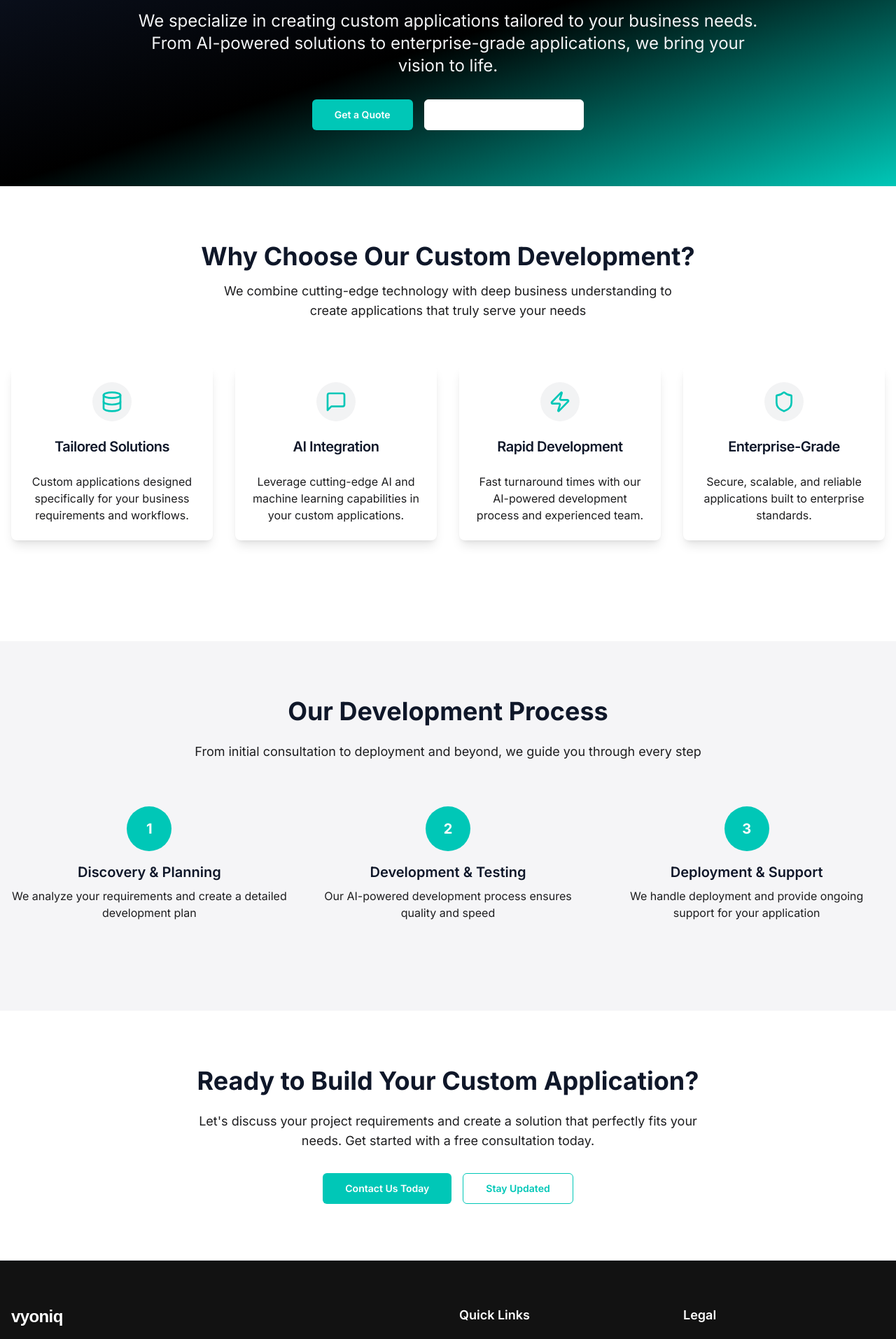
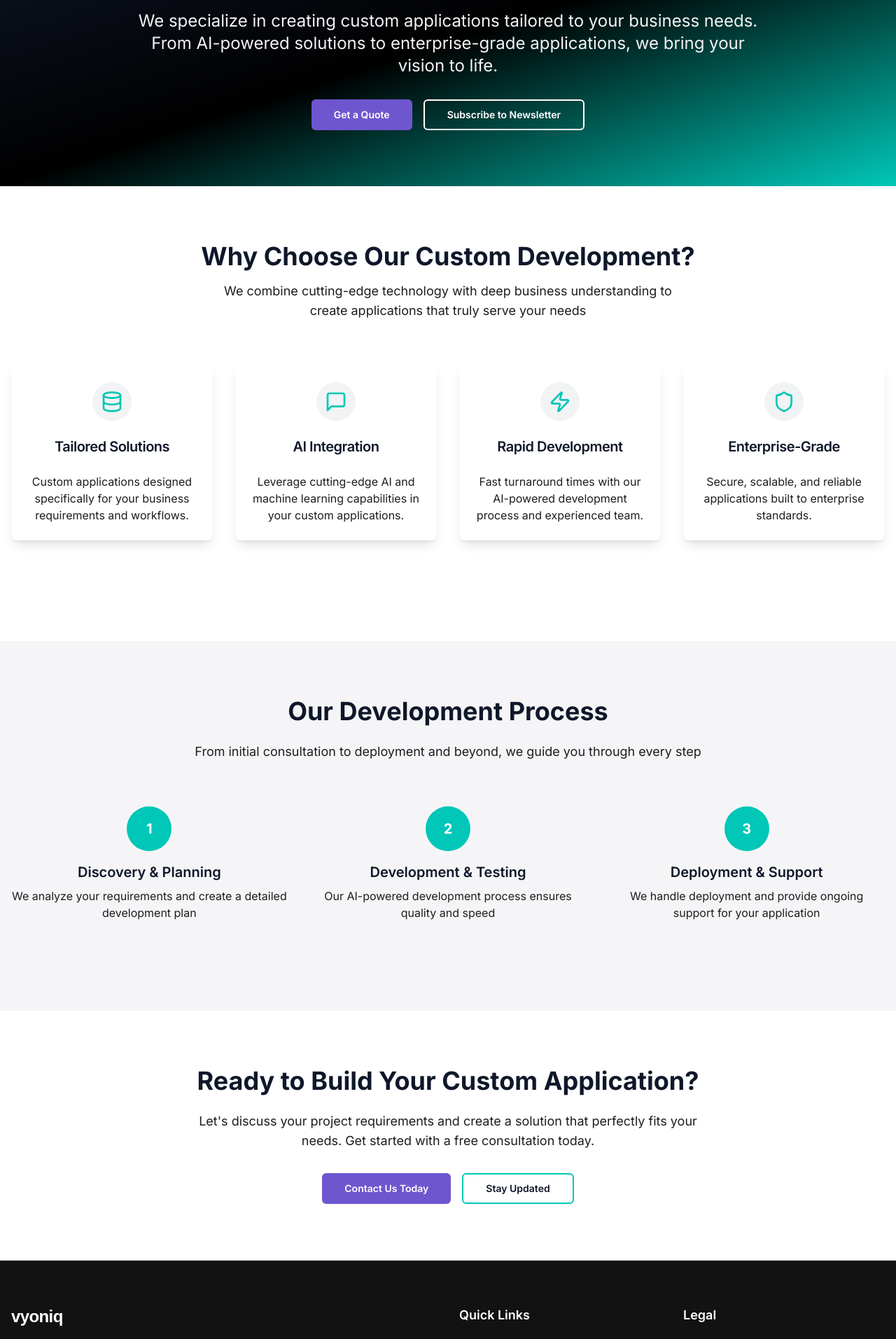
Before and after one commit to javigong/vyoniq, a Next.js app: page /vyoniq-apps in a window 1280 px wide. Shown: the part 223-2136 px from the top of the page at 70% size. Built offline with nearby package versions, Linux system fonts and the light colour scheme; no server answers.

Commit message:
Update page.tsx

```diff
--- a/app/vyoniq-apps/page.tsx
+++ b/app/vyoniq-apps/page.tsx
@@ -110,15 +110,14 @@ export default function VyoniqAppsPage() {
               <Button
                 asChild
                 size="lg"
-                className="bg-vyoniq-green hover:bg-vyoniq-green/90 text-white font-semibold px-8 py-3 transform hover:scale-105 transition-all duration-200"
+                className="bg-vyoniq-purple hover:bg-vyoniq-purple/90 text-white font-semibold px-8 py-3 transform hover:scale-105 transition-all duration-200"
               >
                 <Link href="/#contact">Get a Quote</Link>
               </Button>
               <Button
                 asChild
                 size="lg"
-                variant="outline"
-                className="border-white text-white hover:bg-white hover:text-vyoniq-blue font-semibold px-8 py-3 transform hover:scale-105 transition-all duration-200"
+                className="border-2 border-white bg-transparent text-white hover:bg-white hover:text-vyoniq-blue font-semibold px-8 py-3 transform hover:scale-105 transition-all duration-200"
               >
                 <Link href="#newsletter">Subscribe to Newsletter</Link>
               </Button>
@@ -234,15 +233,14 @@ export default function VyoniqAppsPage() {
               <Button
                 asChild
                 size="lg"
-                className="bg-vyoniq-green hover:bg-vyoniq-green/90 text-white font-semibold px-8 py-3 transform hover:scale-105 transition-all duration-200"
+                className="bg-vyoniq-purple hover:bg-vyoniq-purple/90 text-white font-semibold px-8 py-3 transform hover:scale-105 transition-all duration-200"
               >
                 <Link href="/#contact">Contact Us Today</Link>
               </Button>
               <Button
                 asChild
                 size="lg"
-                variant="outline"
-                className="border-vyoniq-green text-vyoniq-green hover:bg-vyoniq-green hover:text-white font-semibold px-8 py-3 transform hover:scale-105 transition-all duration-200"
+                className="border-2 border-vyoniq-green bg-transparent text-vyoniq-blue dark:text-vyoniq-green hover:bg-vyoniq-green hover:text-white font-semibold px-8 py-3 transform hover:scale-105 transition-all duration-200"
               >
                 <Link href="#newsletter">Stay Updated</Link>
               </Button>
```
